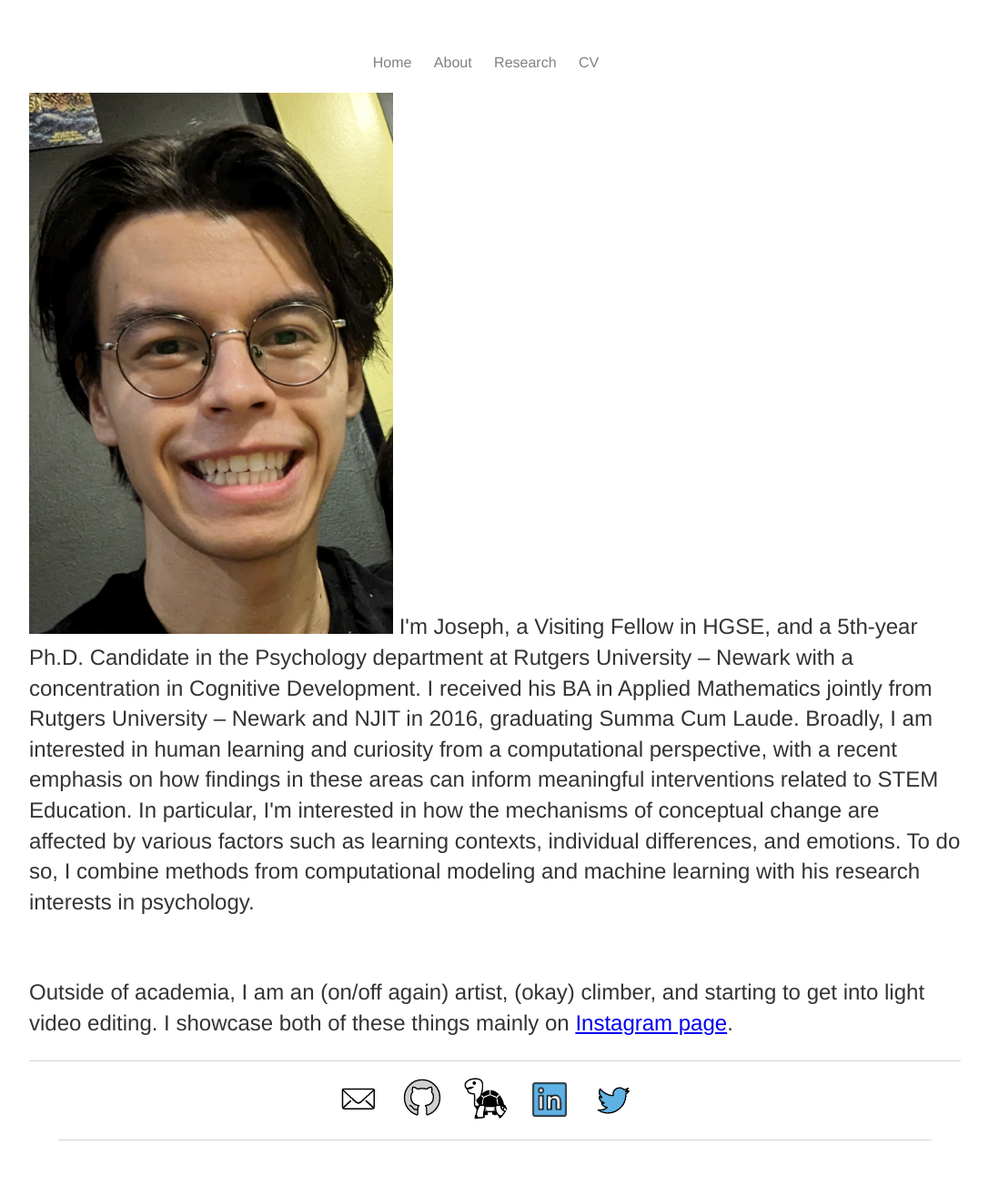
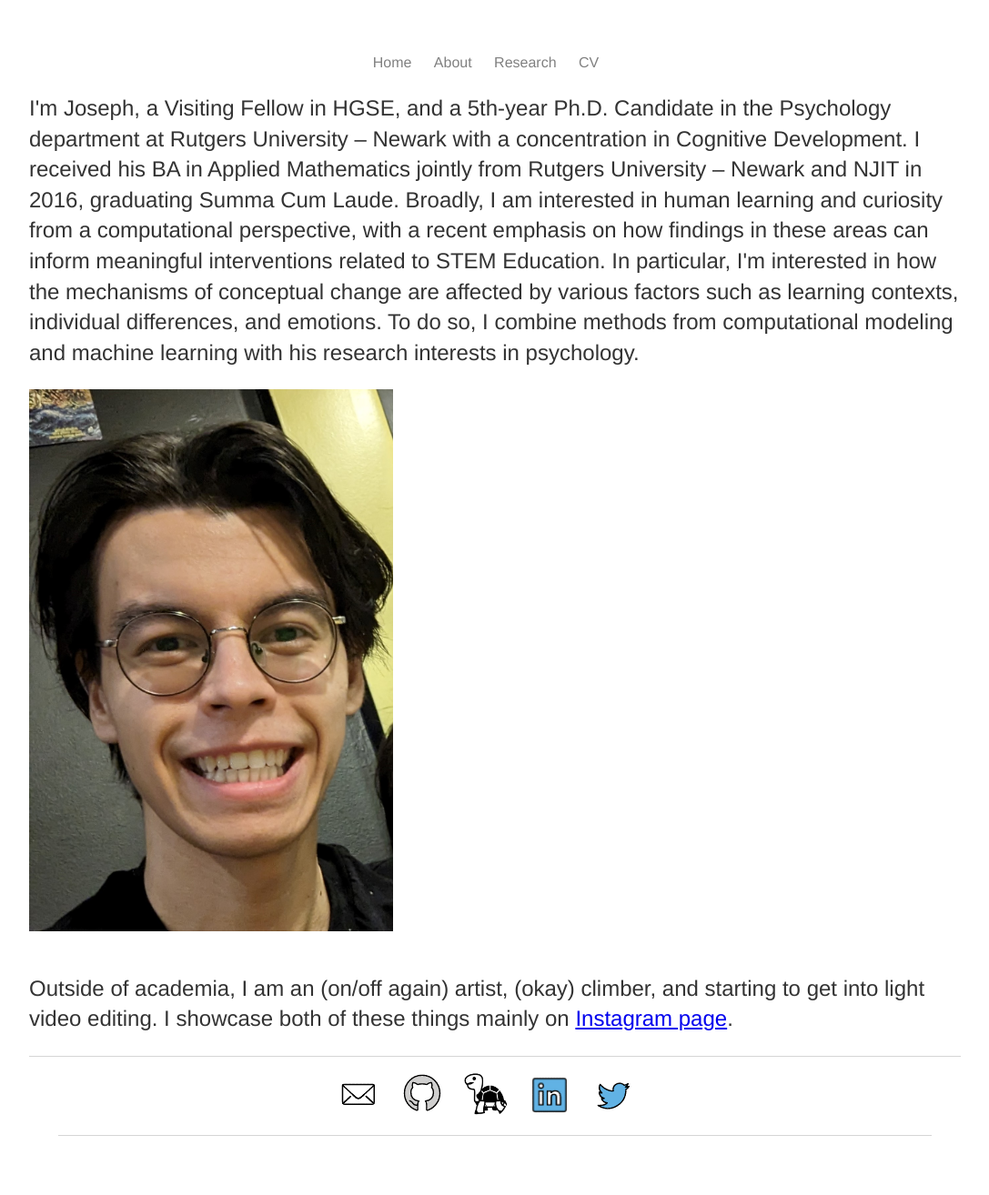
Before and after one commit to ColantonioLearn/ColantonioLearn.github.io, a Jekyll site: the page built from about/index.html, in a window 1280 px wide. Shown: the whole page at 91% size, without its empty margins (96-1183 px from the left). Built offline with Jekyll 4.4.1, drawn with Linux system fonts in a browser that asks for light colours.

Commit message:
aside test

```diff
--- a/about/index.html
+++ b/about/index.html
@@ -4,11 +4,14 @@
 ---
 <body>
 <div class="blurb">
-		<p><img src="CropJosephPhoto.jpg" alt="Joseph's Photo" width=400px> I'm Joseph, a Visiting Fellow in HGSE, and a 5th-year Ph.D. Candidate in the Psychology department at Rutgers University – Newark with a concentration in Cognitive Development.
+		<p>I'm Joseph, a Visiting Fellow in HGSE, and a 5th-year Ph.D. Candidate in the Psychology department at Rutgers University – Newark with a concentration in Cognitive Development.
 		I received his BA in Applied Mathematics jointly from Rutgers University – Newark and NJIT in 2016, graduating Summa Cum Laude. Broadly, I am interested in human learning and curiosity
 		from a computational perspective, with a recent emphasis on how findings in these areas can inform meaningful interventions related to STEM Education. In particular, I'm interested in
 		how the mechanisms of conceptual change are affected by various factors such as learning contexts, individual differences, and emotions. To do so, I combine methods from computational
-		modeling and machine learning with his research interests in psychology. </p> <br>
+		modeling and machine learning with his research interests in psychology. </p>
+
+		<aside> <img src="CropJosephPhoto.jpg" alt="Joseph's Photo" width=400px> </aside>
+		<br>
 
 		<p>Outside of academia, I am an (on/off again) artist, (okay) climber, and starting to get into light video editing. I showcase both of these things mainly on <a href="https://www.instagram.com/mr.mountainboy" >Instagram page</a>.</p>
 </div><!-- /.blurb -->
```
